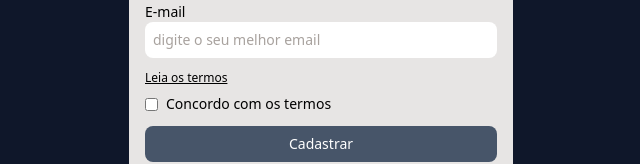
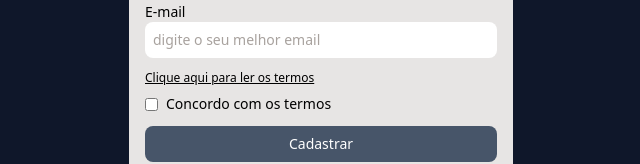
Before and after one commit to LucasdeVittTeles/Form_Tailwind, a React (Vite) app: page / in a window 1280 px wide. Shown: the part 364-528 px from the top of the page, without its empty margins (319-959 px from the left). Built offline with nearby package versions, Linux system fonts and the light colour scheme.

Commit message:
adicionando inicio modal

```diff
--- a/src/components/Form.tsx
+++ b/src/components/Form.tsx
@@ -2,11 +2,13 @@ import { useState, FormEvent } from "react";
 import { User } from "../types/User";
 import { validate } from "../utils/validations";
 import toast from "react-hot-toast";
+import Modal from "./modal";
 
 const Form = () => {
   const [name, setName] = useState("");
   const [email, setEmail] = useState("");
   const [agree, setAgree] = useState(false);
+  const [openModal, setOpenModal] = useState(false);
 
   const [errors, setErrors] = useState<User | null>(null);
 
@@ -66,8 +68,12 @@ const Form = () => {
         )}
       </div>
       <div className="flex flex-col">
-        <a href="" className="text-xs underline mb-2">
-          Leia os termos
+        <a
+          href=""
+          className="text-xs underline mb-2"
+          onClick={() => setOpenModal(true)}
+        >
+          Clique aqui para ler os termos
         </a>
         <div className="flex gap-2 items-center">
           <input
@@ -89,6 +95,7 @@ const Form = () => {
       >
         Cadastrar
       </button>
+      <Modal isOpen={false} />
     </form>
   );
 };
--- /dev/null
+++ b/src/components/modal.tsx
@@ -0,0 +1,16 @@
+type Props = {
+  isOpen?: boolean;
+};
+
+const Modal = ({ isOpen }: Props) => {
+  if (isOpen) {
+    return (
+      <div className="fixed bg-white text-black w-1/2 h-1/3 flex items-center justify-center">
+        Testando
+      </div>
+    );
+  }
+  return null;
+};
+
+export default Modal;
```
